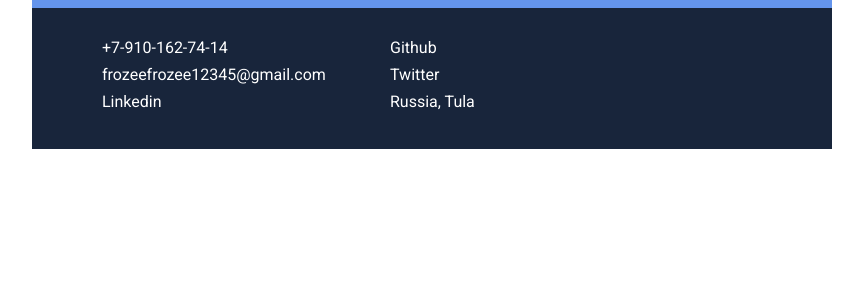
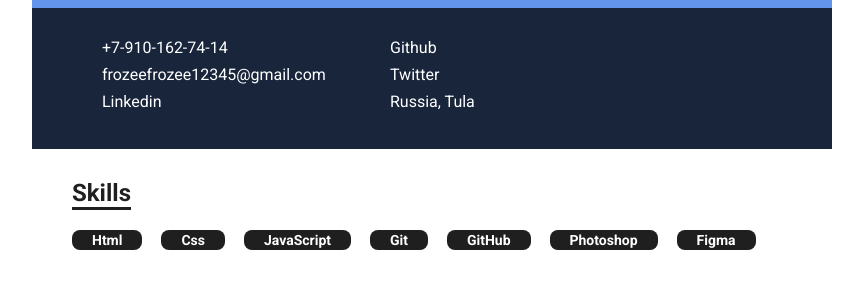
Before and after one commit to djmambos/rsschool-cv, a plain HTML site: page index.html in a window 1280 px wide. Shown: the part 232-535 px from the top of the page, without its empty margins (208-1071 px from the left). Drawn offline with Linux system fonts and the light colour scheme.

Commit message:
feat: add skills info

```diff
--- a/css/style.css
+++ b/css/style.css
@@ -23,11 +23,26 @@ img {
   padding: 30px 40px;
 }
 
+.section__title {
+  display: inline-block;
+  margin-bottom: 20px;
+  position: relative;
+  color: #1f1f1f;
+}
+
+.section__title::after {
+  content: "";
+  display: block;
+  width: 100%;
+  height: 3px;
+  background-color: #1f1f1f;
+}
+
 header {
   background-color: cornflowerblue;
 }
 
-.header__inner {
+.header-inner {
   display: flex;
   justify-content: space-between;
   color: white;
@@ -58,8 +73,9 @@ address {
   background-color: rgb(24, 37, 59);
 }
 
-.address__inner {
+.address-inner {
   display: flex;
+  flex-wrap: wrap;
 }
 
 .address-column {
@@ -107,3 +123,19 @@ address {
   background: url("../img/address/address__home.svg") no-repeat center left;
   background-size: contain;
 }
+
+.skills-list__item {
+  display: inline-block;
+  padding: 2px 20px;
+  margin-right: 15px;
+  margin-bottom: 20px;
+  color: #fff;
+  font-weight: bold;
+  font-size: 14px;
+  background-color: #1f1f1f;
+  border-radius: 8px;
+}
+
+.skills-list__item:last-child {
+  margin-right: 0;
+}
--- a/index.html
+++ b/index.html
@@ -16,7 +16,7 @@
     <div class="wrapper">
       <header>
         <div class="container">
-          <div class="header__inner">
+          <div class="header-inner">
             <div class="about">
               <h1 class="about__name">Alexander Semenovskiy</h1>
               <span class="about__profession">Frontend Developer</span>
@@ -42,7 +42,7 @@
 
       <address>
         <div class="container">
-          <div class="address__inner">
+          <div class="address-inner">
             <div class="address-column">
               <a class="address__item address__item-phone" href="tel:+79101627414">+7-910-162-74-14</a>
               <a class="address__item address__item-mail" href="mailto:frozeefrozee12345@gmail.com"
@@ -60,6 +60,23 @@
           </div>
         </div>
       </address>
+
+      <section class="skills">
+        <div class="container">
+          <h2 class="section__title">Skills</h2>
+          <div class="skills-inner">
+            <ul class="skills-list">
+              <li class="skills-list__item">Html</li>
+              <li class="skills-list__item">Css</li>
+              <li class="skills-list__item">JavaScript</li>
+              <li class="skills-list__item">Git</li>
+              <li class="skills-list__item">GitHub</li>
+              <li class="skills-list__item">Photoshop</li>
+              <li class="skills-list__item">Figma</li>
+            </ul>
+          </div>
+        </div>
+      </section>
     </div>
   </body>
 </html>
```
